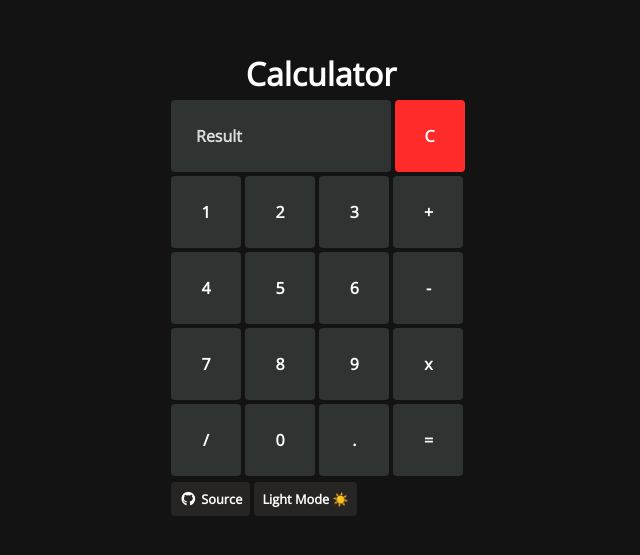
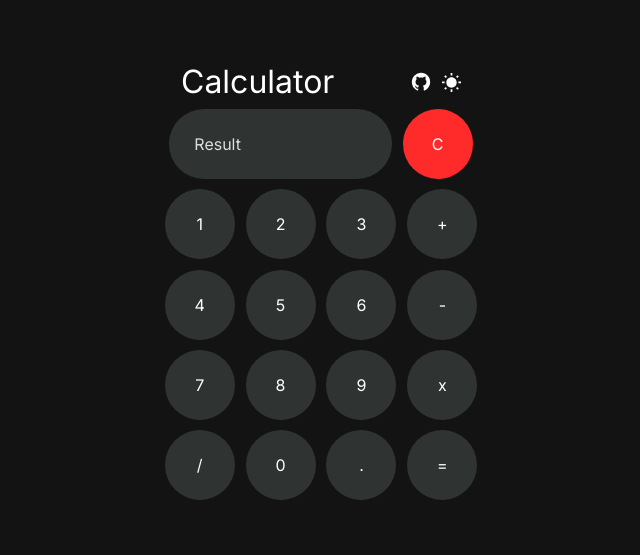
Before and after one commit to zxcodes/Calculator, a plain HTML site: page index.html in a window 1280 px wide. Shown: the part 115-670 px from the top of the page, without its empty margins (319-959 px from the left). Drawn offline with nearby package versions, Linux system fonts and the light colour scheme.

Commit message:
Updated styling, Icons and fixed NaN when divided by zero.

```diff
--- a/index.html
+++ b/index.html
@@ -5,19 +5,33 @@
   <meta charset="utf-8" />
   <meta http-equiv="X-UA-Compatible" content="IE=edge" />
   <title>Calculator</title>
-  <meta name="description" content="" />
+  <meta name="description" content="Simple Calculator WIth Dark Mode." />
   <meta name="viewport" content="width=device-width, initial-scale=1" />
-  <link rel="stylesheet" href="styles/dark.css" id="theme" />
-  <link href="https://fonts.googleapis.com/css2?family=Open+Sans:wght@300&display=swap" rel="stylesheet" />
+  <link rel="stylesheet" href="./styles/dark.css" id="theme" />
+  <link rel="preconnect" href="https://fonts.googleapis.com">
+  <link rel="preconnect" href="https://fonts.gstatic.com" crossorigin>
+  <link href="https://fonts.googleapis.com/css2?family=Inter:wght@300;400&display=swap" rel="stylesheet">
+
 </head>
 
 <body>
   <div class="wrapper">
     <div class="container">
-      <h1>Calculator</h1>
+      <div class="header-container">
+        <!-- This heading also notifies about the theme change.-->
+        <h1 id="toast">Calculator</h1>
+        <div class="top-buttons">
+          <a href="https://github.com/zxcodes/JavaScript-Calculator">
+            <img src="./assets/GitHubLight.svg" alt="Sun Icon" height="22.5" width="22.5" id="github-icon">
+          </a>
+          <button onclick="changeTheme()" style="all: unset;">
+            <img src="./assets/SunIcon.svg" alt="Sun Icon" height="19" width="19" id="theme-icon">
+          </button>
+        </div>
+      </div>
       <div class="first-row">
-        <input type="text" name="result" class="result" id="result" value="" placeholder="Result" readonly />
-        <input type="button" value="C" onclick="clearScreen()" id="clear" />
+        <input type="text" name="result" class="result" id="result" placeholder="Result" readonly />
+        <input type="button" value="C" onclick="result.value=''" id="clear" />
       </div>
       <div class="second-row">
         <input type="button" value="1" onclick="liveScreen(1)" id="one" />
@@ -39,23 +53,14 @@
       </div>
       <div class="fifth-row">
         <input type="button" value="/" onclick="liveScreen('/')" />
-
         <input type="button" value="0" id="zero" onclick="liveScreen(0)" />
         <input type="button" value="." class="dot" onclick="liveScreen('.')" />
-        <input type="button" value="=" onclick="result.value = eval(result.value||null)" />
-      </div>
-      <div class="bottom-buttons">
-        <a href="https://github.com/zxcodes/JavaScript-Calculator"><i class="fab fa-github"></i>
-          Source</a>
-        <button onclick="changeTheme()" id="dark-mode">
-          Light Mode ☀️
-        </button>
+        <input type="button" value="=" onclick="calculate(result.value)" />
       </div>
     </div>
   </div>
-  <!-- Fontawesome Script -->
-  <script src="https://kit.fontawesome.com/f28b055962.js" crossorigin="anonymous"></script>
-  <script src="scripts/script.js"></script>
+  <script src="./scripts/script.js">
+  </script>
 </body>
 
 </html>
--- a/scripts/script.js
+++ b/scripts/script.js
@@ -1,5 +1,47 @@
-let lightTheme = "styles/light.css";
-let darkTheme = "styles/dark.css";
+const lightTheme = "../styles/light.css";
+const darkTheme = "../styles/dark.css";
+const sunIcon = "../assets/SunIcon.svg";
+const moonIcon = "../assets/MoonIcon.svg";
+const themeIcon = document.getElementById("theme-icon");
+const res = document.getElementById("result");
+const toast = document.getElementById("toast");
+
+function calculate(value) {
+  const calculatedValue = eval(value || null);
+  if (isNaN(calculatedValue)) {
+    res.value = "Can't divide 0 with 0";
+    setTimeout(() => {
+      res.value = "";
+    }, 1100);
+  } else {
+    res.value = calculatedValue;
+  }
+}
+
+// Swaps the stylesheet to achieve dark mode.
+function changeTheme() {
+  const theme = document.getElementById("theme");
+  setTimeout(() => {
+    toast.innerHTML = "Calculator";
+  }, 1300);
+  if (theme.getAttribute("href") === lightTheme) {
+    theme.setAttribute("href", darkTheme);
+    themeIcon.setAttribute("src", sunIcon);
+    toast.innerHTML = "Dark Mode";
+  } else {
+    theme.setAttribute("href", lightTheme);
+    themeIcon.setAttribute("src", moonIcon);
+    toast.innerHTML = "Light Mode";
+  }
+}
+
+// Displays entered value on screen.
+function liveScreen(enteredValue) {
+  if (!res.value) {
+    res.value = "";
+  }
+  res.value += enteredValue;
+}
 
 //adding event handler on the document to handle keyboard inputs
 document.addEventListener("keydown", keyboardInputHandler);
@@ -7,7 +49,6 @@ document.addEventListener("keydown", keyboardInputHandler);
 //function to handle keyboard inputs
 function keyboardInputHandler(e) {
   //grabbing the liveScreen
-  let res = document.getElementById("result");
 
   //numbers
   if (e.key === "0") {
@@ -52,43 +93,13 @@ function keyboardInputHandler(e) {
 
   //press enter to see result
   if (e.key === "Enter") {
-    res.value = eval(result.value || null);
+    calculate(result.value);
   }
 
   //backspace for removing the last input
   if (e.key === "Backspace") {
-    let resultInput = res.value;
-
+    const resultInput = res.value;
     //remove the last element in the string
     res.value = resultInput.substring(0, res.value.length - 1);
   }
 }
-
-// Clears the screen on click of C button.
-function clearScreen() {
-  document.getElementById("result").value = "";
-}
-
-// Displays entered value on screen.
-function liveScreen(enteredValue) {
-  let res = document.getElementById("result");
-  if (!res.value) {
-    res.value = "";
-  }
-  if (res.value === "NaN") {
-    res.value = "Can't divide 0 with 0.";
-  }
-  res.value += enteredValue;
-}
-// Swaps the stylesheet in order to  achieve dark mode.
-function changeTheme() {
-  let darkMode = document.getElementById("dark-mode");
-  let theme = document.getElementById("theme");
-  if (theme.getAttribute("href") === lightTheme) {
-    theme.href = darkTheme;
-    darkMode.innerHTML = "Light Mode 🌞";
-  } else {
-    theme.href = lightTheme;
-    darkMode.innerHTML = "Dark Mode 🌙";
-  }
-}
--- a/styles/dark.css
+++ b/styles/dark.css
@@ -3,8 +3,7 @@
   box-sizing: border-box;
   padding: 0;
   margin: 0;
-  font-family: "Open Sans", sans-serif;
-  font-weight: bold;
+  font-family: Inter, -apple-system, BlinkMacSystemFont, 'Segoe UI', 'Open Sans';
   -webkit-appearance: none;
 }
 
@@ -24,13 +23,30 @@
 }
 
 h1 {
-  text-align: center;
   margin-bottom: 1.5%;
   color: #fff;
+  font-weight: normal;
 }
 
 .container {
-  width: 300px;
+  width: 350px;
+  display: flex;
+  justify-content: center;
+  flex-direction: column;
+  align-items: center;
+}
+
+.header-container {
+  display: flex;
+  justify-content: space-between;
+  align-items: center;
+  width: 80%;
+}
+
+.top-buttons {
+  display: flex;
+  align-items: center;
+
 }
 
 .result {
@@ -46,8 +62,8 @@ input {
   background-color: rgb(47, 51, 50);
   border: none;
   outline: none;
-  border-radius: 4px;
-
+  border-radius: 100px;
+  margin: 0.2em;
 }
 
 .first-row,
@@ -60,11 +76,11 @@ input {
 
 input[type="text"] {
   background-color: rgb(47, 51, 50);
-  width: 219.5px;
+  width: 222.5px;
 }
 
 input[type="button"]:hover {
-  background-color: rgb(160, 160, 160);
+  background-color: rgb(101, 101, 101);
   color: #fff;
 }
 
@@ -73,39 +89,15 @@ input[type="button"]:hover {
   background-color: rgb(255, 42, 42);
 }
 
-button {
-  border: none;
-  background-color: rgb(39, 36, 36);
-  padding: 8px;
-  color: white;
-  margin: 2px;
-  cursor: pointer;
-  outline: none;
-  border-radius: 4px;
-  font-size: 0.8em;
-  font-weight: 200;
-  font-weight: 600;
-}
-
 a {
   text-decoration: none;
   color: #fff;
-  border: none;
-  background-color: rgb(39, 36, 36);
-  padding: 8px;
-  color: white;
-  margin: 2px;
-  border-radius: 4px;
-  font-size: 0.8em;
-  font-weight: 600;
 }
 
-.bottom-buttons {
-  display: flex;
-  margin-left: -2.3px;
+#github-icon {
+  margin-right: 10px;
 }
 
-.fab {
-  font-size: 1.1em;
-  padding: 0 0.2em;
+#sun-icon {
+  cursor: pointer;
 }
--- a/styles/light.css
+++ b/styles/light.css
@@ -3,8 +3,7 @@
   box-sizing: border-box;
   padding: 0;
   margin: 0;
-  font-family: "Open Sans", sans-serif;
-  font-weight: bold;
+  font-family: Inter, -apple-system, BlinkMacSystemFont, 'Segoe UI', 'Open Sans';
   -webkit-appearance: none;
 }
 
@@ -15,18 +14,35 @@
   justify-content: center;
   flex-direction: column;
   align-items: center;
-  background-color: rgb(28, 231, 221);
+  background-color: rgb(7, 210, 199);
   transition: 0.8s all;
 }
 
 h1 {
-  text-align: center;
   margin-bottom: 1.5%;
   color: #fff;
+  font-weight: normal;
 }
 
 .container {
-  width: 300px;
+  width: 350px;
+  display: flex;
+  justify-content: center;
+  flex-direction: column;
+  align-items: center;
+}
+
+.header-container {
+  display: flex;
+  justify-content: space-between;
+  align-items: center;
+  width: 80%;
+}
+
+.top-buttons {
+  display: flex;
+  align-items: center;
+
 }
 
 .result {
@@ -42,7 +58,8 @@ input {
   background-color: #fff;
   border: none;
   outline: none;
-  border-radius: 4px;
+  border-radius: 100px;
+  margin: 0.2em;
 }
 
 .first-row,
@@ -59,7 +76,7 @@ input[type="button"] {
 
 input[type="text"] {
   background-color: rgb(255, 255, 255);
-  width: 219.5px;
+  width: 222.5px;
 }
 
 input[type="button"]:hover {
@@ -85,26 +102,16 @@ button {
   font-weight: 600;
 }
 
+
 a {
   text-decoration: none;
-  border: none;
-  background-color: rgb(41, 38, 38);
-  padding: 8px;
-  color: white;
-  margin: 2px;
-  cursor: pointer;
-  outline: none;
-  border-radius: 4px;
-  font-size: 0.8em;
-  font-weight: 600;
+  color: #fff;
 }
 
-.bottom-buttons {
-  display: flex;
-  margin-left: -2.3px;
+#github-icon {
+  margin-right: 10px;
 }
 
-.fab {
-  font-size: 1.1em;
-  padding: 0 0.2em;
+#sun-icon {
+  cursor: pointer;
 }
```
Also changed, not shown: README.md, assets/GitHubDark.svg (added), assets/GitHubLight.svg (added), assets/MoonIcon.svg (added), assets/SunIcon.svg (added).
